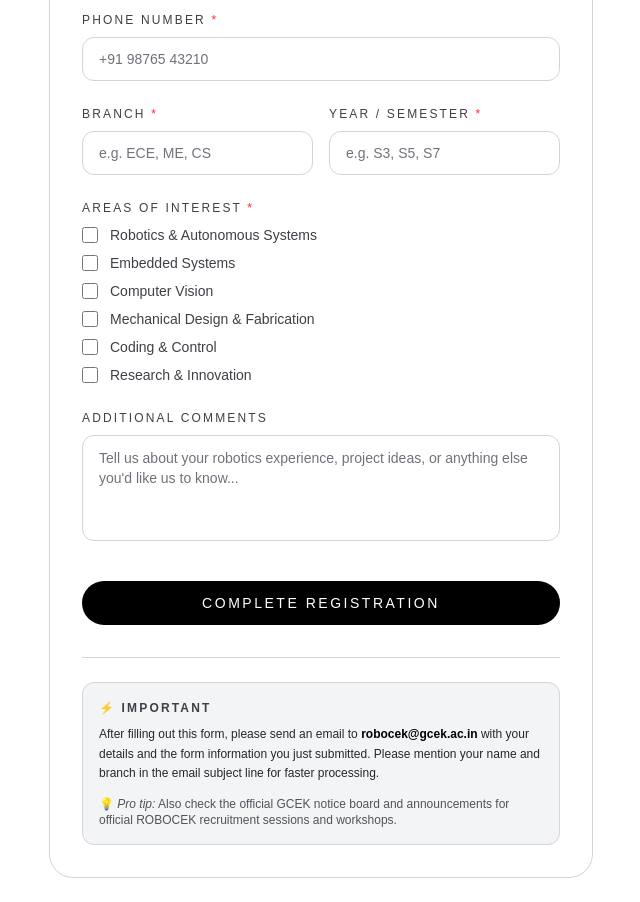
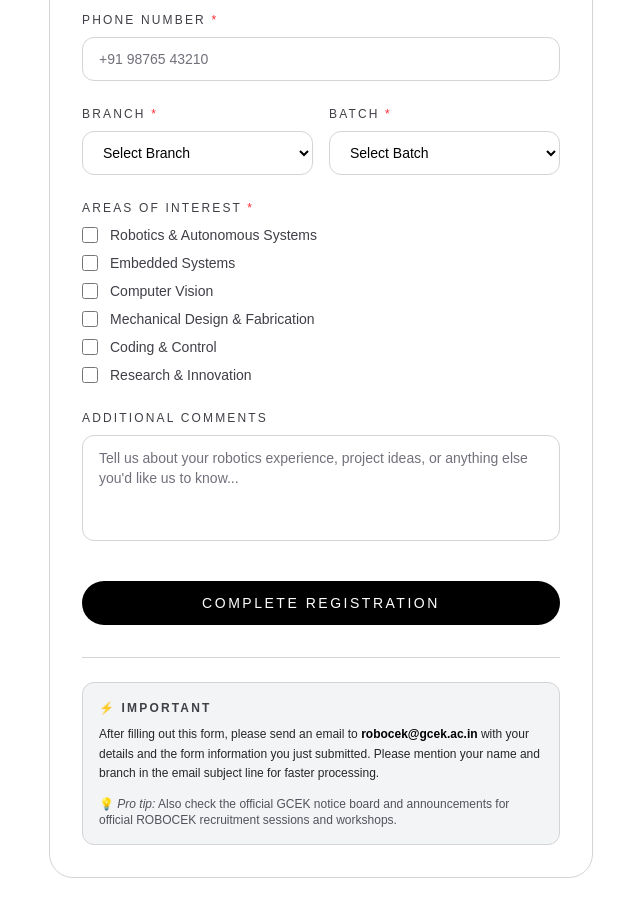
Before and after one commit to ROBOCEKGCEK/robocekweb, a Next.js app: page /register in a window 1280 px wide. Shown: the part 1200-2102 px from the top of the page, without its empty margins (319-959 px from the left). Built offline with nearby package versions, Linux system fonts and the light colour scheme; no server answers.

Commit message:
MEMBERSHIP ID

```diff
--- a/app/register/page.tsx
+++ b/app/register/page.tsx
@@ -356,45 +356,54 @@ export default function RegisterPage() {
                     transition"
                 />
               </div>
-              {/* Branch and Year */}
+              {/* Branch and Batch Dropdowns */}
               <div className="grid grid-cols-1 sm:grid-cols-2 gap-4">
                 <div className="flex flex-col gap-2">
                   <label className="text-[0.75rem] uppercase tracking-[0.18em] dark:text-zinc-400 text-zinc-700 font-medium">
                     Branch <span className="text-red-500">*</span>
                   </label>
-                  <input
-                    type="text"
-                    placeholder="e.g. ECE, ME, CS"
+                  <select
                     required
                     value={branch}
                     onChange={(event) => setBranch(event.target.value)}
                     className="h-11 rounded-xl border
-                      dark:border-zinc-800 dark:bg-black dark:text-zinc-100 dark:placeholder:text-zinc-600
-                      border-zinc-300 bg-white text-black placeholder:text-zinc-500
+                      dark:border-zinc-800 dark:bg-black dark:text-zinc-100
+                      border-zinc-300 bg-white text-black
                       px-4 text-sm focus:outline-none focus:ring-2
                       dark:focus:ring-zinc-400 dark:focus:border-zinc-400
                       focus:ring-zinc-600 focus:border-zinc-600
-                      transition"
-                  />
+                      transition cursor-pointer"
+                  >
+                    <option value="" disabled>Select Branch</option>
+                    <option value="CS">CS</option>
+                    <option value="CE">CE</option>
+                    <option value="ECE">ECE</option>
+                    <option value="ME">ME</option>
+                    <option value="EEE">EEE</option>
+                  </select>
                 </div>
                 <div className="flex flex-col gap-2">
                   <label className="text-[0.75rem] uppercase tracking-[0.18em] dark:text-zinc-400 text-zinc-700 font-medium">
-                    Year / Semester <span className="text-red-500">*</span>
+                    Batch <span className="text-red-500">*</span>
                   </label>
-                  <input
-                    type="text"
-                    placeholder="e.g. S3, S5, S7"
+                  <select
                     required
                     value={yearSemester}
                     onChange={(event) => setYearSemester(event.target.value)}
                     className="h-11 rounded-xl border
-                      dark:border-zinc-800 dark:bg-black dark:text-zinc-100 dark:placeholder:text-zinc-600
-                      border-zinc-300 bg-white text-black placeholder:text-zinc-500
+                      dark:border-zinc-800 dark:bg-black dark:text-zinc-100
+                      border-zinc-300 bg-white text-black
                       px-4 text-sm focus:outline-none focus:ring-2
                       dark:focus:ring-zinc-400 dark:focus:border-zinc-400
                       focus:ring-zinc-600 focus:border-zinc-600
-                      transition"
-                  />
+                      transition cursor-pointer"
+                  >
+                    <option value="" disabled>Select Batch</option>
+                    <option value="2k26">2k26</option>
+                    <option value="2k25">2k25</option>
+                    <option value="2k24">2k24</option>
+                    <option value="2k23">2k23</option>
+                  </select>
                 </div>
               </div>
               {/* Areas of Interest */}
```
